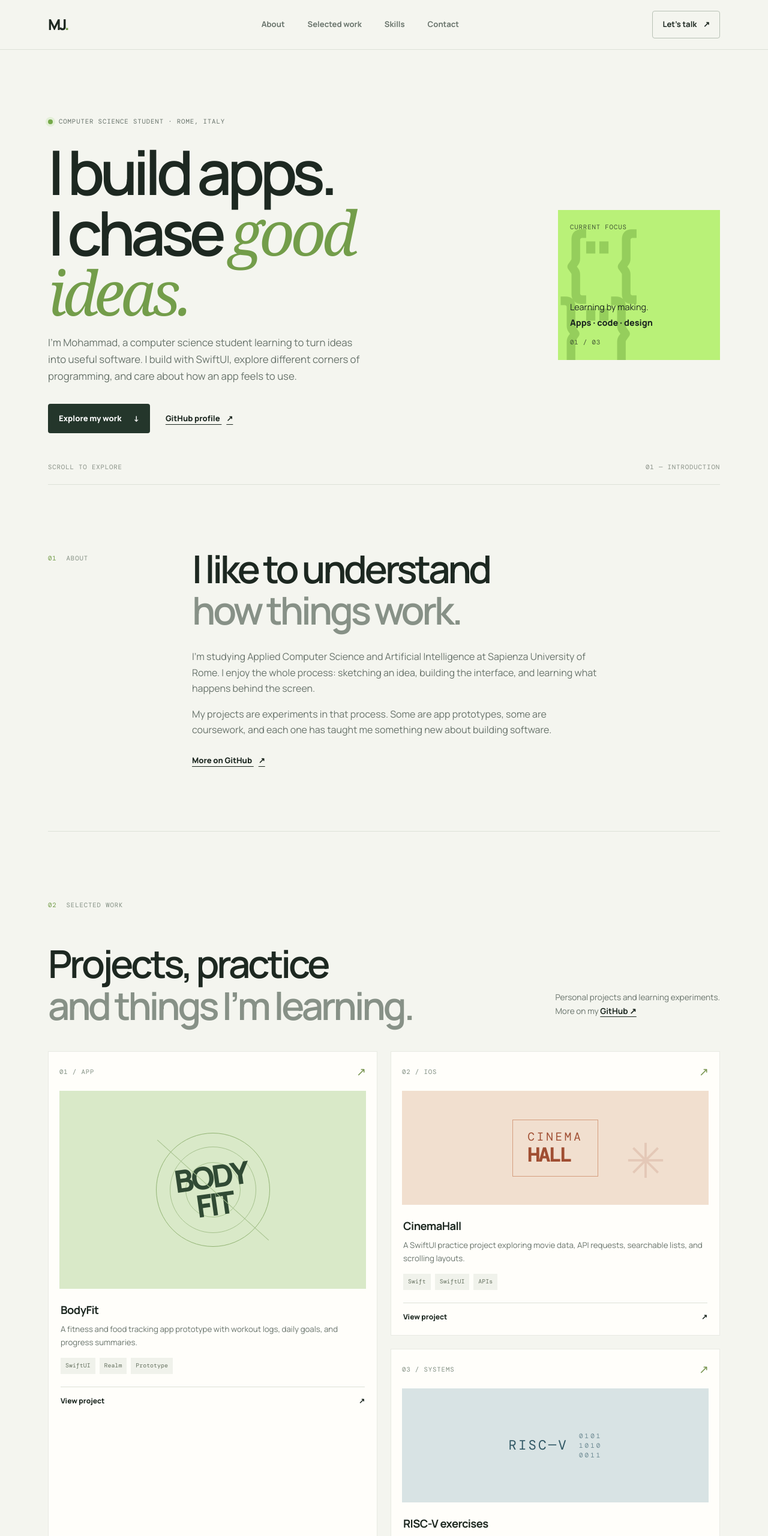
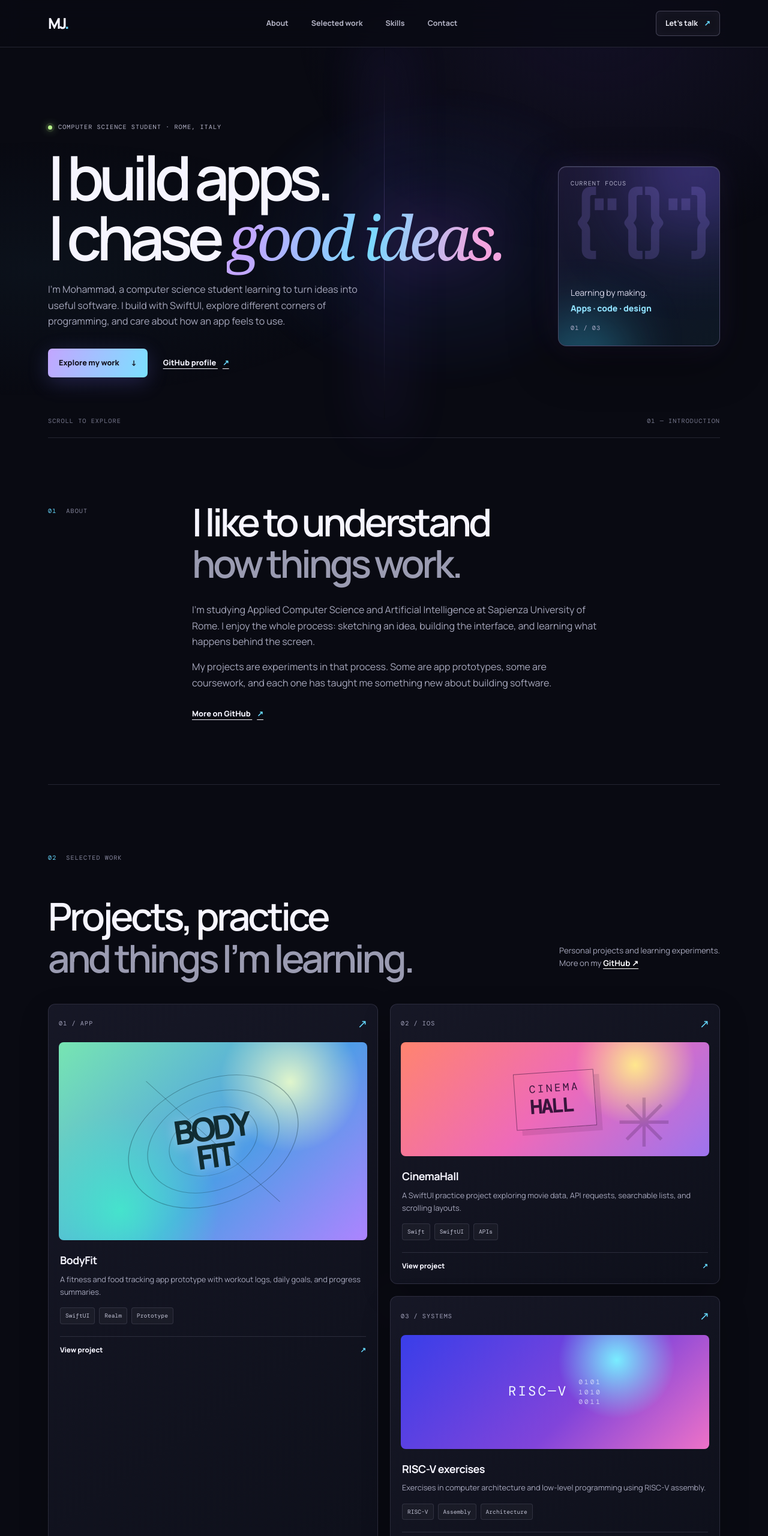
Before and after one commit to Jumman55/Jumman55.github.io, a plain HTML site: page index.html in a window 1280 px wide. Shown: the top 2560 px of the page at 60% size. Drawn offline with nearby package versions, Linux system fonts and the light colour scheme.

Commit message:
Add vivid dark portfolio design

```diff
--- a/styles.css
+++ b/styles.css
@@ -1,75 +1,127 @@
 :root {
-  color-scheme: light;
-  --ink: #1d2821;
-  --muted: #68736b;
-  --paper: #f4f5ef;
-  --white: #fffefa;
-  --line: #dce1d8;
-  --green: #b9f178;
-  --deep-green: #24362b;
+  color-scheme: dark;
+  --ink: #f6f5ff;
+  --muted: #a7a8bd;
+  --canvas: #090a12;
+  --panel: #11131f;
+  --line: rgba(194, 194, 226, .15);
+  --violet: #a78bfa;
+  --blue: #66d9ff;
+  --pink: #f18bdb;
+  --lime: #b8f58b;
   --mono: "DM Mono", monospace;
   --sans: "Manrope", sans-serif;
 }
-
 * { box-sizing: border-box; }
 html { scroll-behavior: smooth; scroll-padding-top: 6rem; }
 body {
-  margin: 0;
-  background: var(--paper);
-  color: var(--ink);
-  font-family: var(--sans);
-  line-height: 1.65;
-  -webkit-font-smoothing: antialiased;
+  margin: 0; background: var(--canvas); color: var(--ink);
+  font-family: var(--sans); line-height: 1.65; -webkit-font-smoothing: antialiased;
+}
+body::before {
+  content: ""; position: fixed; z-index: -1; inset: 0; pointer-events: none;
+  background: radial-gradient(ellipse at 78% 5%, rgba(79, 55, 153, .14), transparent 36%),
+              radial-gradient(ellipse at 5% 56%, rgba(39, 92, 123, .09), transparent 34%);
 }
 a { color: inherit; }
-a:focus-visible { outline: 3px solid #769d49; outline-offset: 4px; }
+a:focus-visible { outline: 3px solid var(--blue); outline-offset: 4px; }
 .wrap { width: min(1120px, calc(100% - 64px)); margin-inline: auto; }
 .skip-link {
-  position: absolute; top: 12px; left: 12px; z-index: 10;
-  padding: 10px 14px; background: var(--green); color: var(--ink);
-  transform: translateY(-150%); border-radius: 4px;
+  position: absolute; top: 12px; left: 12px; z-index: 10; padding: 10px 14px;
+  background: var(--blue); color: #091019; transform: translateY(-150%); border-radius: 5px;
 }
 .skip-link:focus { transform: translateY(0); }
 
-.site-header { border-bottom: 1px solid var(--line); }
-.nav { min-height: 82px; display: flex; align-items: center; justify-content: space-between; gap: 28px; }
+.site-header {
+  position: relative; z-index: 2; border-bottom: 1px solid var(--line);
+  background: rgba(9, 10, 18, .72); backdrop-filter: blur(18px);
+}
+.nav { min-height: 78px; display: flex; align-items: center; justify-content: space-between; gap: 28px; }
 .wordmark { text-decoration: none; font-size: 1.55rem; font-weight: 800; letter-spacing: -.1em; }
-.wordmark span { color: #739d4a; }
+.wordmark span { color: var(--blue); }
 .nav-links { display: flex; align-items: center; gap: clamp(18px, 3vw, 38px); }
-.nav-links a, .nav-cta { text-decoration: none; font-size: .82rem; font-weight: 700; }
-.nav-links a { color: var(--muted); transition: color .2s ease; }
-.nav-links a:hover { color: var(--ink); }
-.nav-cta { padding: 11px 16px; border: 1px solid #b8c1b5; border-radius: 4px; }
-.nav-cta span, .text-link span { margin-left: 8px; }
+.nav-links a, .nav-cta { text-decoration: none; font-size: .78rem; font-weight: 700; }
+.nav-links a { color: #b7b7c9; transition: color .2s ease; }
+.nav-links a:hover { color: white; }
+.nav-cta {
+  padding: 10px 15px; border: 1px solid rgba(214, 211, 255, .25); border-radius: 7px;
+  background: rgba(255,255,255,.035); box-shadow: inset 0 0 18px rgba(176, 142, 255, .04);
+}
+.nav-cta:hover { border-color: rgba(102, 217, 255, .7); color: var(--blue); }
+.nav-cta span, .text-link span { margin-left: 8px; color: var(--blue); }
 
-.hero { min-height: 590px; padding-top: 100px; padding-bottom: 40px; position: relative; display: grid; grid-template-columns: 1fr 270px; align-items: center; gap: 60px; }
-.hero-copy { max-width: 760px; padding-bottom: 45px; }
+.hero {
+  min-height: 650px; padding-top: 105px; padding-bottom: 60px; position: relative;
+  display: grid; grid-template-columns: 1fr 270px; align-items: center; gap: 60px; isolation: isolate;
+}
+.hero::before {
+  content: ""; position: absolute; z-index: -1; width: 690px; height: 520px;
+  left: 27%; top: 9%; pointer-events: none; opacity: .75;
+  background: radial-gradient(ellipse at center, rgba(111, 75, 220, .28) 0%, rgba(61, 89, 205, .12) 31%, transparent 69%);
+  filter: blur(14px);
+}
+.hero::after {
+  content: ""; z-index: -1; position: absolute; top: 0; bottom: 30px; left: 50%;
+  width: 1px; background: linear-gradient(transparent, rgba(169, 137, 255, .28), transparent);
+  box-shadow: 0 0 90px 20px rgba(112, 85, 230, .14); pointer-events: none;
+}
+.hero-copy { max-width: 760px; padding-bottom: 30px; }
 .eyebrow, .section-kicker, .note-label, .note-index, .hero-bottom, .project-number, .education-year, .footer > a:last-of-type {
-  font-family: var(--mono); text-transform: uppercase; letter-spacing: .08em; font-size: .67rem;
+  font-family: var(--mono); text-transform: uppercase; letter-spacing: .1em; font-size: .64rem;
 }
-.eyebrow { display: flex; align-items: center; gap: 10px; color: var(--muted); }
-.status-dot { width: 8px; height: 8px; border-radius: 50%; background: #75a94a; box-shadow: 0 0 0 4px #e3efd7; }
-.hero h1 { margin: 25px 0 20px; font-size: clamp(3.5rem, 8vw, 6.7rem); line-height: .98; letter-spacing: -.075em; font-weight: 600; }
-h1 em, h2 em { font-family: Georgia, serif; font-weight: 400; color: #739d4a; letter-spacing: -.065em; }
-.hero-intro { max-width: 530px; color: var(--muted); font-size: 1.05rem; }
+.eyebrow { display: flex; align-items: center; gap: 10px; color: #b5b4c8; }
+.status-dot {
+  width: 7px; height: 7px; border-radius: 50%; background: var(--lime);
+  box-shadow: 0 0 14px rgba(184, 245, 139, .85), 0 0 0 4px rgba(184, 245, 139, .11);
+}
+.hero h1 {
+  margin: 25px 0 24px; font-size: clamp(3.5rem, 8vw, 6.5rem); line-height: .97;
+  letter-spacing: -.08em; font-weight: 600; text-wrap: balance;
+}
+h1 em, h2 em {
+  font-family: Georgia, serif; font-weight: 400; letter-spacing: -.065em;
+  background: linear-gradient(100deg, #c3a6ff 10%, #79d8ff 52%, #f3a4df 90%);
+  -webkit-background-clip: text; background-clip: text; color: transparent;
+}
+.hero-intro { max-width: 550px; color: var(--muted); font-size: 1rem; }
 .hero-actions { display: flex; align-items: center; gap: 26px; margin-top: 32px; }
-.button { display: inline-flex; align-items: center; gap: 20px; padding: 14px 18px; border-radius: 4px; text-decoration: none; font-weight: 800; font-size: .82rem; }
-.button-primary { background: var(--deep-green); color: white; transition: background .2s ease, transform .2s ease; }
-.button-primary:hover { background: #344c3b; transform: translateY(-2px); }
-.text-link { display: inline-block; font-size: .82rem; font-weight: 800; text-decoration-thickness: 1px; text-underline-offset: 5px; }
-.text-link:hover { color: #63883d; }
-.hero-note { align-self: center; position: relative; min-height: 250px; padding: 20px; background: var(--green); display: flex; flex-direction: column; justify-content: space-between; overflow: hidden; }
-.note-label, .note-index { position: relative; z-index: 1; color: #415634; }
-.note-mark { position: absolute; top: 35px; right: 12px; color: #95ce5c; font-size: 7rem; line-height: 1; font-weight: 800; letter-spacing: -.1em; }
-.hero-note p { position: relative; z-index: 1; margin: auto 0 12px; font-size: .9rem; line-height: 1.8; }
-.hero-note p strong { font-weight: 800; }
-.hero-bottom { position: absolute; bottom: 20px; left: 0; right: 0; display: flex; justify-content: space-between; color: #899187; }
+.button { display: inline-flex; align-items: center; gap: 20px; padding: 14px 18px; border-radius: 7px; text-decoration: none; font-weight: 800; font-size: .79rem; }
+.button-primary {
+  color: #11101b; background: linear-gradient(110deg, #c3a6ff, #7be0ff);
+  box-shadow: 0 8px 35px rgba(120, 119, 255, .24); transition: transform .2s ease, box-shadow .2s ease;
+}
+.button-primary:hover { transform: translateY(-2px); box-shadow: 0 12px 45px rgba(120, 119, 255, .38); }
+.text-link { display: inline-block; font-size: .8rem; font-weight: 800; text-decoration-thickness: 1px; text-underline-offset: 5px; }
+.text-link:hover { color: var(--blue); }
+.hero-note {
+  align-self: center; position: relative; min-height: 300px; padding: 20px;
+  border: 1px solid rgba(203, 192, 255, .3); border-radius: 14px;
+  background: linear-gradient(145deg, rgba(30, 26, 54, .94), rgba(17, 23, 42, .95) 55%, rgba(14, 25, 36, .94));
+  box-shadow: 0 22px 80px rgba(0, 0, 0, .48), 0 0 50px rgba(146, 106, 255, .13), inset 0 1px rgba(255,255,255,.1);
+  display: flex; flex-direction: column; justify-content: space-between; overflow: hidden;
+}
+.hero-note::before {
+  content: ""; position: absolute; width: 210px; height: 210px; top: -100px; right: -70px;
+  background: #7d62fa; opacity: .38; filter: blur(70px);
+}
+.hero-note::after {
+  content: ""; position: absolute; width: 140px; height: 140px; bottom: -95px; left: -30px;
+  background: #36c8ed; opacity: .38; filter: blur(48px);
+}
+.note-label, .note-index { position: relative; z-index: 1; color: #aeadc8; }
+.note-mark {
+  position: absolute; top: 36px; right: 14px; color: rgba(158, 139, 255, .2);
+  font-size: 6.8rem; line-height: 1; font-weight: 800; letter-spacing: -.12em;
+}
+.hero-note p { position: relative; z-index: 1; margin: auto 0 12px; font-size: .88rem; line-height: 1.85; color: #d9d8eb; }
+.hero-note p strong { font-weight: 800; color: #91e2ff; }
+.hero-bottom { position: absolute; bottom: 18px; left: 0; right: 0; display: flex; justify-content: space-between; color: #77788d; }
 
 .section { padding-block: 105px; border-top: 1px solid var(--line); display: grid; grid-template-columns: 180px 1fr; gap: 60px; }
-.section-kicker { display: flex; gap: 16px; color: #849084; padding-top: 9px; }
-.section-kicker span:first-child { color: #739d4a; }
-h2 { margin: 0; font-size: clamp(2.4rem, 5vw, 4.25rem); line-height: 1.08; letter-spacing: -.065em; font-weight: 600; }
-h2 > span { color: #879187; }
+.section-kicker { display: flex; gap: 16px; color: #85869c; padding-top: 9px; }
+.section-kicker span:first-child { color: var(--blue); }
+h2 { margin: 0; font-size: clamp(2.4rem, 5vw, 4.15rem); line-height: 1.08; letter-spacing: -.065em; font-weight: 600; }
+h2 > span { color: #9a9bb1; }
 .about-copy { max-width: 760px; }
 .about-copy h2 { margin-bottom: 30px; }
 .about-copy p { max-width: 680px; color: var(--muted); }
@@ -78,78 +130,107 @@ h2 > span { color: #879187; }
 .work-section { display: block; }
 .work-section > .section-kicker { margin-bottom: 54px; }
 .section-heading { display: flex; align-items: end; justify-content: space-between; gap: 30px; margin-bottom: 42px; }
-.section-heading p { color: var(--muted); font-size: .85rem; }
-.section-heading p a { color: var(--ink); text-underline-offset: 4px; font-weight: 700; }
-.project-grid { display: grid; grid-template-columns: repeat(2, minmax(0, 1fr)); gap: 22px; }
-.project-card { background: var(--white); border: 1px solid #e8eae3; padding: 18px; display: flex; flex-direction: column; }
+.section-heading p { color: var(--muted); font-size: .83rem; }
+.section-heading p a { color: white; text-underline-offset: 4px; font-weight: 700; }
+.project-grid { display: grid; grid-template-columns: repeat(2, minmax(0, 1fr)); gap: 20px; }
+.project-card {
+  position: relative; overflow: hidden; border: 1px solid rgba(201, 197, 238, .14);
+  border-radius: 12px; padding: 17px; display: flex; flex-direction: column;
+  background: linear-gradient(145deg, rgba(23, 24, 39, .97), rgba(14, 16, 27, .98));
+  box-shadow: 0 18px 50px rgba(0,0,0,.18); transition: transform .25s ease, border-color .25s ease, box-shadow .25s ease;
+}
+.project-card:hover { transform: translateY(-5px); border-color: rgba(152, 205, 255, .5); box-shadow: 0 22px 60px rgba(0,0,0,.35), 0 0 34px rgba(127, 101, 255, .12); }
 .project-featured { grid-row: span 2; }
 .project-top { display: flex; justify-content: space-between; align-items: center; }
-.project-number { color: #829083; }
-.project-arrow { font-size: 1.2rem; color: #789550; }
-.project-art { min-height: 190px; margin-top: 16px; position: relative; overflow: hidden; display: flex; align-items: center; justify-content: center; }
+.project-number { color: #a2a2bb; }
+.project-arrow { font-size: 1.2rem; color: var(--blue); }
+.project-art {
+  min-height: 190px; margin-top: 15px; position: relative; overflow: hidden;
+  display: flex; align-items: center; justify-content: center; border-radius: 8px;
+}
 .project-featured .project-art { min-height: 330px; }
-.art-bodyfit { background: #d9e9c8; }
-.art-orbit { width: 190px; height: 190px; border: 1px solid #92b474; border-radius: 50%; position: absolute; }
-.art-orbit::before, .art-orbit::after { content: ""; position: absolute; border: 1px solid #a6c28e; border-radius: 50%; inset: 22px; }
+.art-bodyfit {
+  color: #10211e;
+  background: radial-gradient(circle at 75% 20%, rgba(240,255,201,.9), transparent 25%),
+              radial-gradient(circle at 20% 85%, rgba(65,239,201,.82), transparent 33%),
+              linear-gradient(135deg, #77e5b2, #4f9ce7 58%, #ad84ff);
+}
+.art-orbit { width: 205px; height: 205px; border: 1px solid rgba(15,47,58,.35); border-radius: 50%; position: absolute; transform: rotate(-24deg) scaleX(1.45); }
+.art-orbit::before, .art-orbit::after { content: ""; position: absolute; border: 1px solid rgba(15,47,58,.3); border-radius: 50%; inset: 22px; }
 .art-orbit::after { inset: 48px; }
-.art-label { position: relative; color: #304a34; text-align: center; font-weight: 800; font-size: 3.2rem; line-height: .9; letter-spacing: -.08em; transform: rotate(-8deg); }
-.art-line { position: absolute; width: 250px; height: 1px; background: #a6c28e; transform: rotate(42deg); }
-.art-cinema { background: #f1dfcf; color: #a04e32; }
-.film-frame { font-family: var(--mono); font-size: 1.2rem; line-height: 1.2; letter-spacing: .2em; border: 1px solid #d49d7e; padding: 16px 24px; }
+.art-label { position: relative; color: #102c32; text-align: center; font-weight: 800; font-size: 3.4rem; line-height: .85; letter-spacing: -.1em; transform: rotate(-8deg); text-shadow: 0 3px 20px rgba(255,255,255,.45); }
+.art-line { position: absolute; width: 300px; height: 1px; background: rgba(15,47,58,.36); transform: rotate(42deg); }
+.art-cinema { background: radial-gradient(circle at 76% 20%, #ffe78d, transparent 24%), linear-gradient(135deg, #ff846f, #ee6ab9 50%, #9d74ee); color: #39143c; }
+.film-frame { font-family: var(--mono); font-size: 1.1rem; line-height: 1.2; letter-spacing: .2em; border: 1px solid rgba(57,20,60,.55); padding: 16px 24px; transform: rotate(-4deg); box-shadow: 9px 9px 0 rgba(57,20,60,.12); }
 .film-frame b { font-size: 2rem; letter-spacing: -.04em; }
-.film-reel { position: absolute; right: 14%; bottom: 5%; font-size: 5rem; opacity: .15; }
-.art-risc { background: #d8e3e4; color: #315865; gap: 18px; font-family: var(--mono); font-size: 1.4rem; letter-spacing: .14em; }
-.risc-lines { font-size: .68rem; line-height: 1.5; opacity: .65; }
-.project-info { flex: 1; padding: 20px 2px 2px; display: flex; flex-direction: column; }
-.project-info h3 { margin: 0 0 6px; font-size: 1.15rem; letter-spacing: -.03em; }
-.project-info p { margin: 0; color: var(--muted); font-size: .83rem; }
+.film-reel { position: absolute; right: 12%; bottom: -18%; font-size: 7rem; opacity: .22; }
+.art-risc { background: radial-gradient(circle at 70% 22%, #79edff, transparent 25%), linear-gradient(135deg, #393ee9, #8144da 58%, #ee72c7); color: #eff7ff; gap: 18px; font-family: var(--mono); font-size: 1.4rem; letter-spacing: .14em; }
+.risc-lines { font-size: .68rem; line-height: 1.5; opacity: .72; }
+.project-info { flex: 1; padding: 19px 2px 2px; display: flex; flex-direction: column; }
+.project-info h3 { margin: 0 0 6px; font-size: 1.12rem; letter-spacing: -.03em; }
+.project-info p { margin: 0; color: var(--muted); font-size: .8rem; }
 .tags { display: flex; flex-wrap: wrap; gap: 7px; margin-top: 15px; }
-.tags span { padding: 5px 8px; background: #f0f2eb; color: #65715f; font-family: var(--mono); font-size: .62rem; }
-.card-link { display: flex; justify-content: space-between; margin-top: 21px; padding-top: 13px; border-top: 1px solid var(--line); font-size: .75rem; font-weight: 800; text-decoration: none; }
-.card-link:hover { color: #63883d; }
+.tags span { padding: 5px 8px; border: 1px solid rgba(199,197,233,.13); border-radius: 4px; background: rgba(255,255,255,.035); color: #c2c3d5; font-family: var(--mono); font-size: .6rem; }
+.card-link { display: flex; justify-content: space-between; margin-top: 20px; padding-top: 13px; border-top: 1px solid var(--line); font-size: .73rem; font-weight: 800; text-decoration: none; }
+.card-link span { color: var(--blue); }
+.card-link:hover { color: var(--blue); }
 
 .skills-content { display: grid; grid-template-columns: .85fr 1fr; gap: 60px; }
-.skill-list { border-top: 1px solid var(--line); }
-.skill-list > div { display: grid; grid-template-columns: 48px 1fr; padding: 17px 0; border-bottom: 1px solid var(--line); }
-.skill-index { grid-row: span 2; padding-top: 4px; color: #829083; font-family: var(--mono); font-size: .65rem; }
-.skill-list h3 { margin: 0; font-size: .94rem; }
-.skill-list p { margin: 2px 0 0; color: var(--muted); font-size: .8rem; }
+.skill-list { display: grid; grid-template-columns: repeat(2, minmax(0, 1fr)); gap: 10px; }
+.skill-list > div {
+  min-height: 120px; display: grid; grid-template-columns: 34px 1fr; align-content: center;
+  padding: 17px; border: 1px solid rgba(201,197,238,.13); border-radius: 9px;
+  background: linear-gradient(145deg, rgba(26,28,46,.9), rgba(16,18,30,.94));
+}
+.skill-list > div:nth-child(1) { box-shadow: inset 0 2px #9c83ff; }
+.skill-list > div:nth-child(2) { box-shadow: inset 0 2px #68dcff; }
+.skill-list > div:nth-child(3) { box-shadow: inset 0 2px #f18bdb; }
+.skill-list > div:nth-child(4) { box-shadow: inset 0 2px #b8f58b; }
+.skill-index { grid-row: span 2; padding-top: 4px; color: #898aa2; font-family: var(--mono); font-size: .61rem; }
+.skill-list h3 { margin: 0; font-size: .82rem; }
+.skill-list p { margin: 4px 0 0; color: var(--muted); font-size: .7rem; }
+
 .education-copy { max-width: 760px; }
 .education-copy h2 { margin-bottom: 38px; }
 .education-item { display: grid; grid-template-columns: 135px 1fr; gap: 15px; padding: 19px 0; border-top: 1px solid var(--line); }
-.education-year { color: #849084; padding-top: 5px; }
-.education-item h3 { margin: 0; font-size: .95rem; }
-.education-item p { margin: 4px 0 0; color: var(--muted); font-size: .82rem; }
+.education-year { color: var(--blue); padding-top: 5px; }
+.education-item h3 { margin: 0; font-size: .9rem; }
+.education-item p { margin: 4px 0 0; color: var(--muted); font-size: .8rem; }
 
-.contact-section { background: var(--deep-green); color: white; }
-.contact-inner { padding-block: 80px 95px; }
-.contact-inner .section-kicker { color: #a2b3a5; margin-bottom: 65px; }
-.contact-inner .section-kicker span:first-child { color: var(--green); }
-.contact-inner .eyebrow { color: #bec9bd; }
-.contact-inner h2 { margin: 17px 0 32px; font-size: clamp(3.3rem, 8vw, 6.5rem); }
-.contact-inner h2 em { color: var(--green); }
-.contact-email { display: inline-block; padding-bottom: 6px; border-bottom: 1px solid #77887a; text-decoration: none; font-size: clamp(.85rem, 2vw, 1.05rem); }
-.contact-email span { margin-left: 12px; color: var(--green); }
-.contact-email:hover { color: var(--green); }
+.contact-section { position: relative; overflow: hidden; background: linear-gradient(115deg, #17122c, #17172b 48%, #102431); }
+.contact-section::before {
+  content: ""; position: absolute; width: 620px; height: 420px; right: -140px; top: -180px;
+  background: radial-gradient(ellipse, rgba(157, 112, 255, .33), rgba(68, 165, 236, .13) 42%, transparent 70%);
+  filter: blur(22px); pointer-events: none;
+}
+.contact-inner { position: relative; padding-block: 80px 95px; }
+.contact-inner .section-kicker { color: #a7a4c0; margin-bottom: 65px; }
+.contact-inner .section-kicker span:first-child { color: var(--blue); }
+.contact-inner .eyebrow { color: #c1bed7; }
+.contact-inner h2 { margin: 17px 0 32px; font-size: clamp(3.3rem, 8vw, 6.4rem); }
+.contact-email { display: inline-block; padding-bottom: 6px; border-bottom: 1px solid rgba(199,197,233,.4); text-decoration: none; font-size: clamp(.85rem, 2vw, 1.05rem); }
+.contact-email span { margin-left: 12px; color: var(--blue); }
+.contact-email:hover { color: var(--blue); }
 
 .footer { min-height: 90px; display: flex; align-items: center; justify-content: space-between; gap: 20px; }
-.footer p { color: var(--muted); font-size: .72rem; }
-.footer > a:last-of-type { text-decoration: none; color: var(--muted); }
-.footer > a:last-of-type:hover { color: var(--ink); }
-.copyright { color: #899187; font-family: var(--mono); font-size: .65rem; }
+.footer p { color: var(--muted); font-size: .7rem; }
+.footer > a:last-of-type { text-decoration: none; color: #a5a5bb; }
+.footer > a:last-of-type:hover { color: var(--blue); }
+.copyright { color: #77788d; font-family: var(--mono); font-size: .63rem; }
 
 @media (max-width: 760px) {
   .wrap { width: min(100% - 40px, 580px); }
   .nav { min-height: 72px; flex-wrap: wrap; gap: 10px; }
   .nav-links { order: 3; width: 100%; overflow-x: auto; padding: 0 0 12px; gap: 22px; }
-  .nav-links a { white-space: nowrap; font-size: .75rem; }
+  .nav-links a { white-space: nowrap; font-size: .73rem; }
   .nav-cta { margin-left: auto; }
-  .hero { min-height: auto; padding-top: 72px; padding-bottom: 70px; grid-template-columns: 1fr; gap: 32px; }
+  .hero { min-height: auto; padding-top: 72px; padding-bottom: 75px; grid-template-columns: 1fr; gap: 32px; }
+  .hero::after { left: 68%; }
   .hero-copy { padding-bottom: 0; }
-  .hero h1 { font-size: clamp(3.35rem, 14vw, 5.5rem); }
-  .hero-note { min-height: 170px; max-width: 400px; }
-  .note-mark { top: 5px; font-size: 6rem; }
-  .hero-bottom { bottom: 20px; font-size: .55rem; }
+  .hero h1 { font-size: clamp(3.3rem, 13vw, 5.2rem); }
+  .hero-note { min-height: 190px; max-width: 420px; }
+  .note-mark { top: 12px; font-size: 6rem; }
+  .hero-bottom { bottom: 20px; font-size: .53rem; }
   .section { padding-block: 70px; grid-template-columns: 1fr; gap: 24px; }
   .section-kicker { padding-top: 0; }
   .section-heading { align-items: start; flex-direction: column; gap: 10px; margin-bottom: 28px; }
@@ -157,7 +238,7 @@ h2 > span { color: #879187; }
   .project-grid { grid-template-columns: 1fr; }
   .project-featured { grid-row: auto; }
   .project-featured .project-art { min-height: 260px; }
-  .skills-content { grid-template-columns: 1fr; gap: 32px; }
+  .skills-content { grid-template-columns: 1fr; gap: 30px; }
   .contact-inner { padding-block: 65px 75px; }
   .contact-inner .section-kicker { margin-bottom: 50px; }
   .footer { min-height: 100px; flex-wrap: wrap; justify-content: space-between; padding-block: 18px; }
@@ -167,6 +248,8 @@ h2 > span { color: #879187; }
   .wrap { width: calc(100% - 32px); }
   .hero-actions { align-items: flex-start; flex-direction: column; gap: 18px; }
   .hero-bottom span:last-child { display: none; }
+  .skill-list { grid-template-columns: 1fr; }
+  .skill-list > div { min-height: 94px; }
   .education-item { grid-template-columns: 1fr; gap: 4px; }
   .contact-email { font-size: .78rem; }
 }
```
